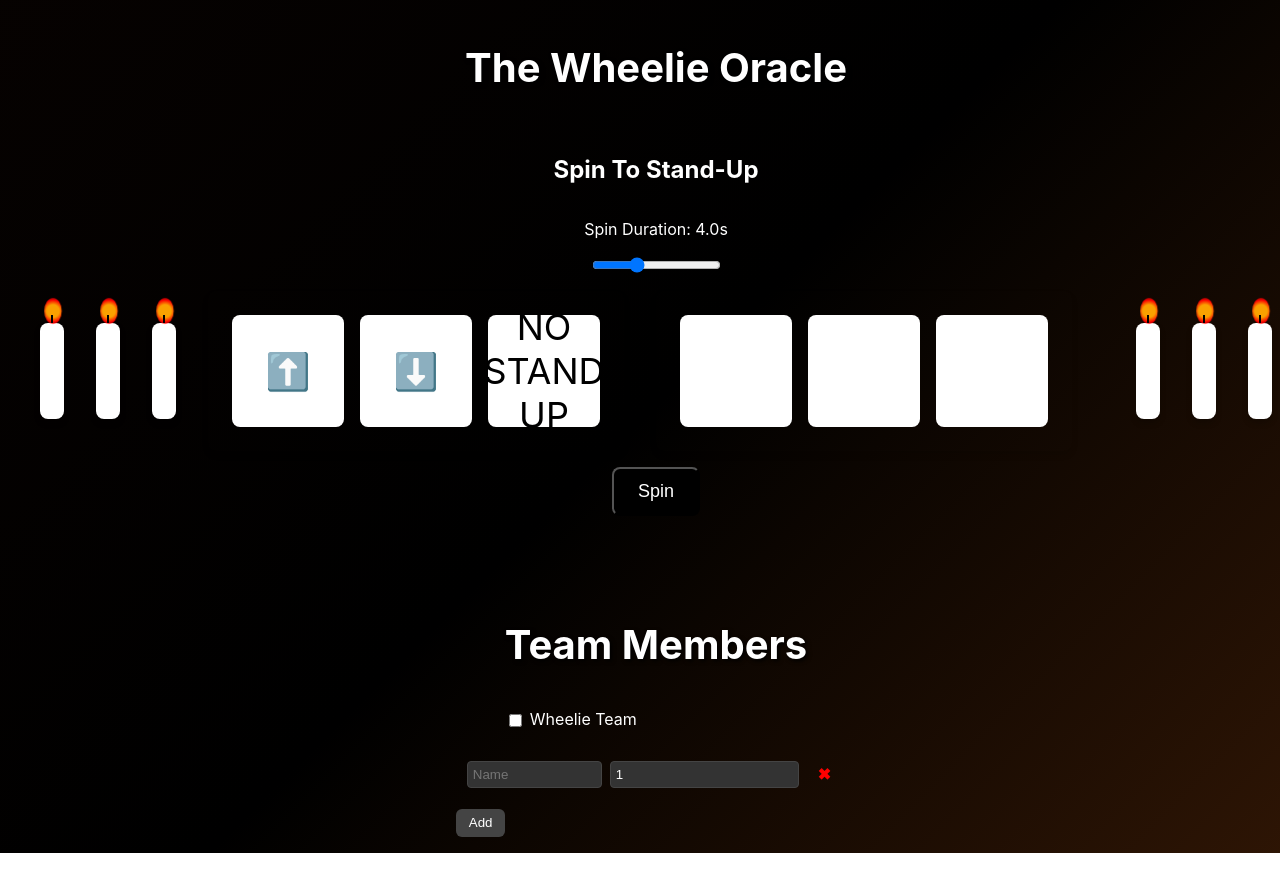
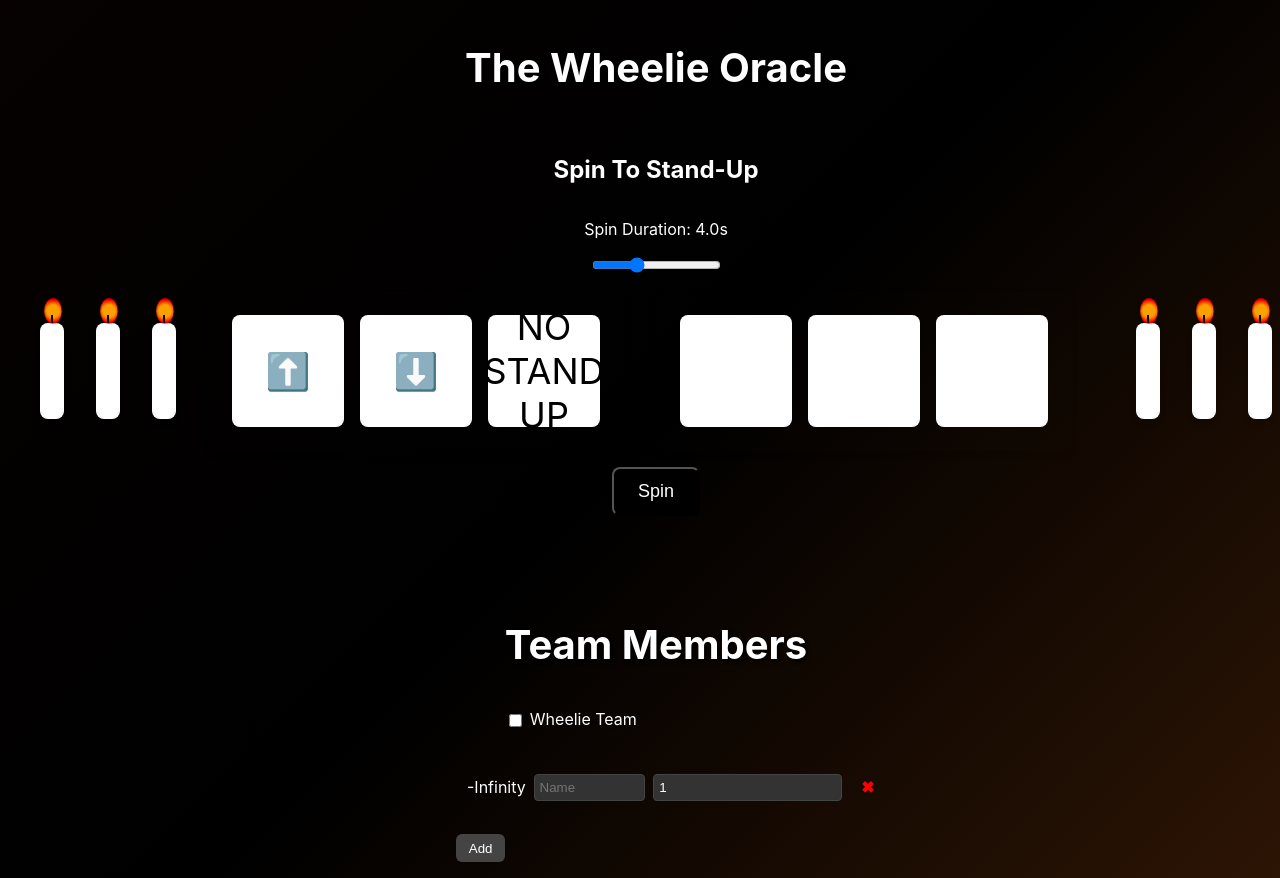
Before and after one commit to andrewoc98/up-or-down, a React (Create React App) app: page / in a window 1280 px wide. Both pictures are taken after a click on the button "Add". Shown: the top 878 px of the page. Before the commit the page ends 853 px from the top, so only its background shows below. Built offline with nearby package versions, Linux system fonts and the light colour scheme.

Commit message:
the odds

```diff
--- a/src/TagInput.js
+++ b/src/TagInput.js
@@ -1,4 +1,4 @@
-import { useEffect } from "react";
+import { useEffect, useState } from "react";
 import PlusOne from "./PlusOne";
 
 export default function TagInput({
@@ -9,13 +9,25 @@ export default function TagInput({
                                      finalPerson,
                                      entries,
                                  }) {
+    const [totalWeight, setTotalWeight] = useState(0);
+
+    // Update totalWeight whenever entries change
+    useEffect(() => {
+        const total = entries.reduce(
+            (sum, entry) => sum + (Number(entry.weight) || 0),
+            0
+        );
+        setTotalWeight(total);
+    }, [entries]);
+
+    // Handle PlusOne logic
     useEffect(() => {
         if (showPlusOne && finalPerson) {
-            const updated = entries.map(entry => {
+            const updated = entries.map((entry) => {
                 if (entry.name === finalPerson) {
-                    return { ...entry, weight: 0 }; // Reset winner
+                    return { ...entry, weight: 0 };
                 } else {
-                    return { ...entry, weight: entry.weight + 1 }; // Increment others
+                    return { ...entry, weight: entry.weight + 1 };
                 }
             });
             onTagsChange(updated);
@@ -28,7 +40,7 @@ export default function TagInput({
 
     const updateEntry = (index, field, value) => {
         const newEntries = [...entries];
-        newEntries[index][field] = field === "weight" ? parseInt(value) : value;
+        newEntries[index][field] = field === "weight" ? parseInt(value) || 0 : value;
         onTagsChange(newEntries);
     };
 
@@ -36,10 +48,36 @@ export default function TagInput({
         onTagsChange(entries.filter((_, i) => i !== index));
     };
 
+    // Helper to format percentage with 2 decimals and 4 total digits
+    const formatPercentage = (weight) => {
+        if (totalWeight === 0) return "0000";
+        return ((weight / totalWeight) * 100).toFixed(2).padStart(5, "0");
+    };
+
+    // Helper to format Vegas odds and pad to 5 characters
+    const formatVegasOdds = (weight) => {
+        if (weight === 0) return "+∞".padStart(5, "\u00A0"); // pad infinity
+        if (totalWeight === 0) return "+100".padStart(5, "\u00A0"); // default
+
+        const p = weight / totalWeight;
+        let odds;
+
+        if (p > 0.5) {
+            odds = -Math.floor((p / (1 - p) * 100) / 50) * 50; // favorite → negative odds
+        } else {
+            odds = Math.floor(((1 - p) / p * 100) / 50) * 50; // underdog → positive odds
+        }
+
+        const oddsStr = (odds > 0 ? "+" : "") + odds;
+        return oddsStr.padStart(5, "\u00A0"); // pad to 5 characters
+    };
+
+
     return (
         <div className="tag-input-container">
             {entries.map((entry, index) => (
                 <div key={index} className="tag">
+                    <p>{formatVegasOdds(entry.weight)} </p>
                     <input
                         type="text"
                         placeholder="Name"
@@ -54,11 +92,15 @@ export default function TagInput({
                         onChange={(e) => updateEntry(index, "weight", e.target.value)}
                         className="weight-input"
                     />
-                    <button onClick={() => removeEntry(index)} className="remove-tag">✖</button>
+                    <button onClick={() => removeEntry(index)} className="remove-tag">
+                        ✖
+                    </button>
                     <PlusOne show={showPlusOne && entry.name !== finalPerson} />
                 </div>
             ))}
-            <button onClick={addEntry} className="add-entry">Add</button>
+            <button onClick={addEntry} className="add-entry">
+                Add
+            </button>
         </div>
     );
 }
```
